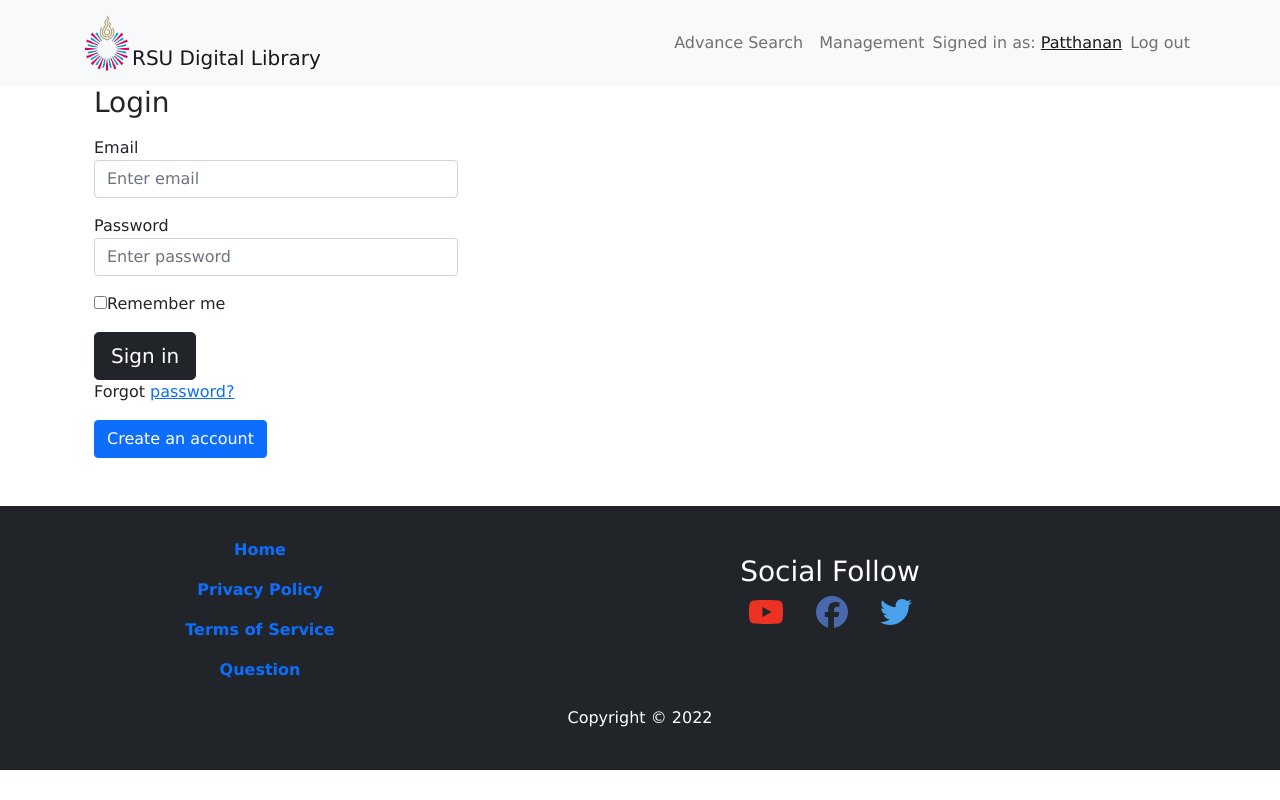
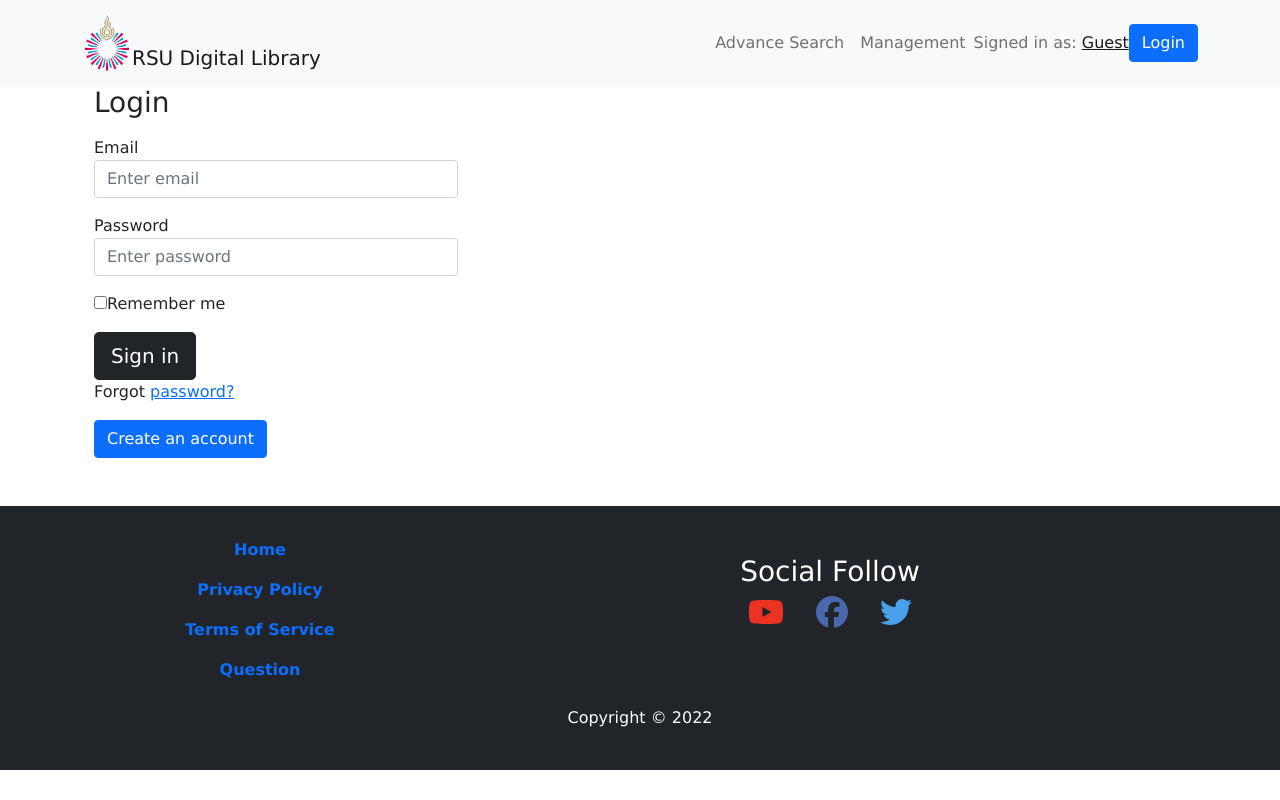
Before and after one commit to patthananp/rsu-digital-library, a React (Create React App) app in the folder Frontend/: page /login in a window 1280 px wide. Built offline with nearby package versions, Linux system fonts and the light colour scheme.

Commit message:
Loginable, Logoutable

```diff
--- a/Frontend/src/App.js
+++ b/Frontend/src/App.js
@@ -20,21 +20,30 @@ import { fas } from '@fortawesome/free-solid-svg-icons'
 
 library.add(fas)
 
+// function setLoggedInAs(loggedInAs) {
+//   sessionStorage.setItem('loggedInAs', loggedInAs);
+// }
+
+// function getLoggedInAs() {
+//   loggedInAs = sessionStorage.getItem('loggedInAs');
+//   return loggedInAs
+// }
+
 function App() {
+  const [loggedInAs, setLoggedInAs] = useState()
+
   return (
     <div>
-      <Header/>
+      <Header />
       <Container>
-        <Router>
         <Routes>
           <Route path="/" element={<Home/>} />
           <Route path="/search" element={<Search/>} />
           <Route path="/manage" element={<CategoryList/>} />
-            <Route path="/login" element={<Login/>} />
+          <Route path="/login" element={<Login />} />
           <Route path="/register" element={<Register/>} />
           <Route path="/researchForm" element={<Upload/>} />
         </Routes>
-        </Router>
       </Container>
       <Footer/>
     </div>
--- a/Frontend/src/Components/Header.js
+++ b/Frontend/src/Components/Header.js
@@ -1,10 +1,31 @@
 import React from 'react';
-import {BrowserRouter as Router,Routes, Route, Link, NavLink} from "react-router-dom";
+import {BrowserRouter as Router,Routes, Route, Link, NavLink, useNavigate} from "react-router-dom";
 
-import {Navbar, Nav, Container} from 'react-bootstrap';
+import {Navbar, Nav, Container, Button} from 'react-bootstrap';
 
 function Header() {
-  return (
+    const navigate = useNavigate();
+
+    const loggedInAs = localStorage.getItem('loggedInAs');
+
+    const handleLogoutClick = () => {
+        localStorage.removeItem('loggedInAs');
+        window.location.reload();
+    }
+
+    const handleLoginClick = () => {
+        navigate('/login');
+        window.location.reload();
+    }
+
+    let button
+    if (loggedInAs) {
+        button = <Button onClick={handleLogoutClick}>Logout</Button>
+    } else {
+        button = <Button onClick={handleLoginClick}>Login</Button>
+    }
+
+    return (
         <Navbar sticky="top" bg="light">
             <Container>
                 <Navbar.Brand href="/">
@@ -24,12 +45,14 @@ function Header() {
                     </Nav>
 
                     <Navbar.Text>
-                        Signed in as: <a href="#login">Patthanan</a>
+                        {/* Signed in as: <a href="#login">Patthanan</a> */}
+                        Signed in as: <a href="#login">{loggedInAs ? JSON.parse(loggedInAs).firstname : 'Guest'}</a>
                     </Navbar.Text>
 
-                    <Nav>
+                    {button}
+                    {/* <Nav>
                         <Nav.Link href="/login">Log out</Nav.Link>
-                    </Nav>
+                    </Nav> */}
                 </Navbar.Collapse>
             </Container>
         </Navbar>
--- a/Frontend/src/Pages/login.js
+++ b/Frontend/src/Pages/login.js
@@ -6,7 +6,7 @@ import { useNavigate} from "react-router-dom";
 import './Form.css'
 import axios from "axios";
 
-function Login() {
+function Login({setLoggedInAs}) {
 
     const navigate = useNavigate();
 
@@ -18,16 +18,15 @@ function Login() {
         const password = event.target.password.value
 
         const response = await axios.post('/api/users/login', {'email':email, 'password':password})
-        console.log(response)
-        // if (response.status == 200 && response.data.meta.response_code == 1000) {
-        //     console.log(response.data.data)
-        //     setLoggedInAs(response.data.data.name)
-        // } else {
-        //     alert(response.data.meta.response_desc)
-        // }
-
-        navigate("/");
-        window.location.reload();
+        if (response.status == 200 && response.data.meta.response_code == 1000) {
+            console.log(response.data.data)
+            // setLoggedInAs(response.data.data.firstname)
+            localStorage.setItem('loggedInAs', JSON.stringify(response.data.data))
+            navigate("/");
+            window.location.reload();
+        } else {
+            alert(response.data.meta.response_desc)
+        }
     }
 
     return (
--- a/Frontend/src/index.js
+++ b/Frontend/src/index.js
@@ -4,7 +4,13 @@ import './index.css';
 import App from './App';
 import reportWebVitals from './reportWebVitals';
 import 'bootstrap/dist/css/bootstrap.min.css'
+import { BrowserRouter } from 'react-router-dom';
 
 const root = ReactDOM.createRoot(document.getElementById('root'));
-root.render(<App />);
+// root.render(<App />);
+root.render(
+    <BrowserRouter>
+        <App />
+    </BrowserRouter>
+);
 reportWebVitals();
```
Lines whose indentation alone changed are shown as unchanged.
